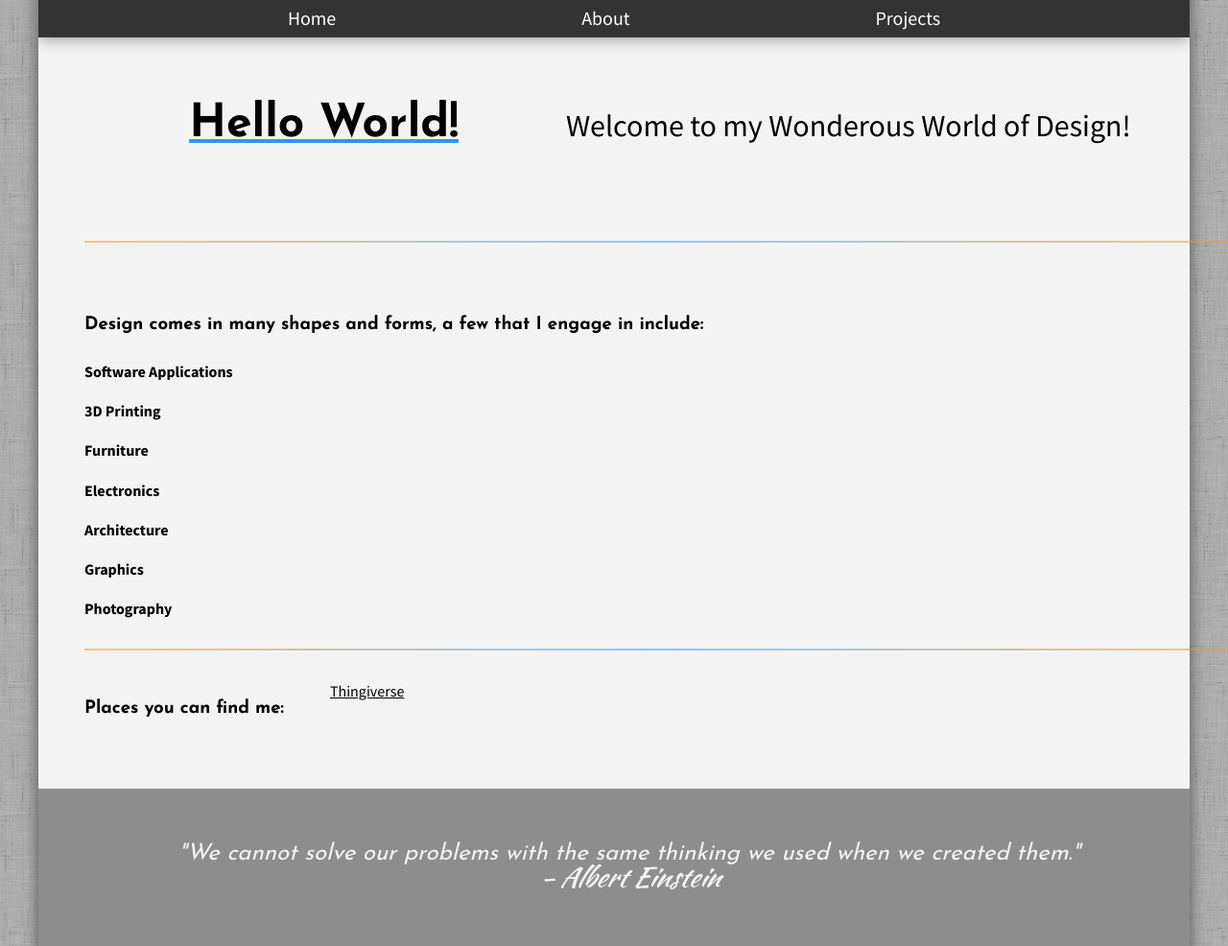
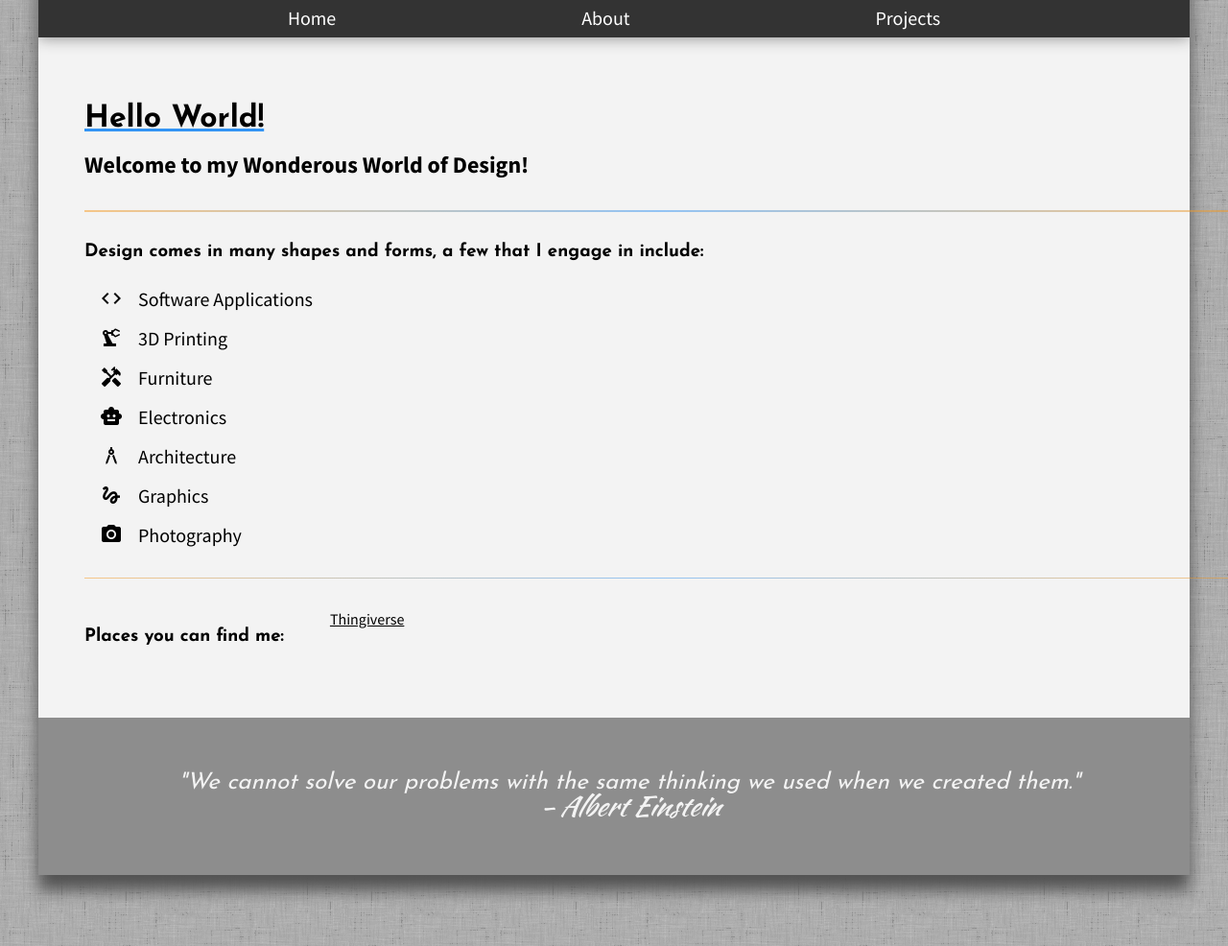
Before and after one commit to CFrez/frezfolio, a Jekyll site: the page built from index.md, in a window 1280 px wide and 1186 px high. Shown: the part 200-1186 px from the top of the window at 96% size. Built offline with Jekyll 4.4.1, drawn with Linux system fonts in a browser that asks for light colours.

Commit message:
icon update

```diff
--- a/Gemfile
+++ b/Gemfile
@@ -1,8 +1,5 @@
 source "https://rubygems.org"
 
-gem 'jekyll-sitemap'
+gem 'jekyll-octicons'
 gem "jekyll", "~> 3.8.5"
 gem "github-pages","~> 202" , group: :jekyll_plugins
-group :jekyll_plugins do
-  gem "jekyll-feed", "~> 0.11.0"
-end
--- a/_data/category.yml
+++ b/_data/category.yml
@@ -1,14 +1,14 @@
 - name: Software Applications
-  icon: laptop code
+  icon: code
 - name: 3D Printing
-  icon: print
+  icon: precision_manufacturing
 - name: Furniture
-  icon: wrench
+  icon: handyman
 - name: Electronics
-  icon: lightbulb outline
+  icon: smart_toy
 - name: Architecture
-  icon: pencil ruler
+  icon: architecture
 - name: Graphics
-  icon: paint brush
+  icon: gesture
 - name: Photography
-  icon: camera retro
+  icon: photo_camera
--- a/_includes/head.html
+++ b/_includes/head.html
@@ -8,6 +8,7 @@
   <script src="https://polyfill.io/v3/polyfill.min.js?features=es6"></script>
   <link rel="preconnect" href="https://fonts.gstatic.com">
   <link href="https://fonts.googleapis.com/css2?family=Josefin+Sans:wght@400;600;700&family=Kaushan+Script&family=Source+Sans+Pro:wght@300;400;600;700&display=swap" rel="stylesheet">
+  <link href="https://fonts.googleapis.com/icon?family=Material+Icons" rel="stylesheet">
   <script>
     MathJax = {
       tex: {
--- a/_sass/body.scss
+++ b/_sass/body.scss
@@ -63,3 +63,11 @@ p {
         color: $color-text;
     }
 }
+
+.icon-label {
+    display: flex;
+    gap: 1rem;
+    align-items: center;
+    margin: 1rem;
+    font-size: 1.25rem;
+}
--- a/_sass/main.scss
+++ b/_sass/main.scss
@@ -8,12 +8,15 @@ html {
     background-color: #ffffff;
     background-image: url('/assets/images/stressed-linen.png');
     font-family: $font-stack;
-    overflow: auto;
+    overflow-y: scroll;
+    overflow-x: hidden;
+    width: 100vw;
+    height: 100vh;
+    overflow-wrap: break-word;
 }
 
 .app {
     max-width: $max;
-    // min-width: 320px;
     margin: 0 auto 0 auto;
     background-color: $color-background;
     box-shadow: 0px 1rem 1rem rgb(82, 82, 82);
@@ -34,9 +37,12 @@ h1 {
     font-family: $font-head;
     text-decoration: underline;
     text-decoration-color:$color-secondary;
-    padding-bottom: 1rem;
-    margin: 0;
+    margin-bottom: 1rem;
 };
+
+h2 {
+    margin: .5rem 0;
+}
 
 h3 {
     padding-bottom: .5rem;
--- a/index.md
+++ b/index.md
@@ -3,14 +3,9 @@ layout: default
 title: Home
 ---
 
-<div class="header-line" markdown="1">
-
 # Hello World!
 
-Welcome to my Wonderous World of Design!
-{: .sub-header}
-
-</div>
+## Welcome to my Wonderous World of Design!
 
 <!-- If you think any aspect of software development doesn't involve design,
 then you might doing something wrong.
@@ -20,21 +15,18 @@ When you come across a well written piece of code,
 it is truly a work of art to be admired.
 {: .ui .grey .stacked .padded .segment}
  -->
-<br/>
 
 ---
-
-<br/>
 
 <div class="segment" markdown="1">
 
 ### Design comes in many shapes and forms, a few that I engage in include:
 
 {% for type in site.data.category %}
-<h4>
-    <i class="{{type.icon}} icon"></i>
+<div class="icon-label">
+    <span class="material-icons outlined">{{type.icon}}</span>
     {{ type.name }}
-</h4>
+</div>
 {% endfor %}
 
 </div>
```
Also changed, not shown: Gemfile.lock.
